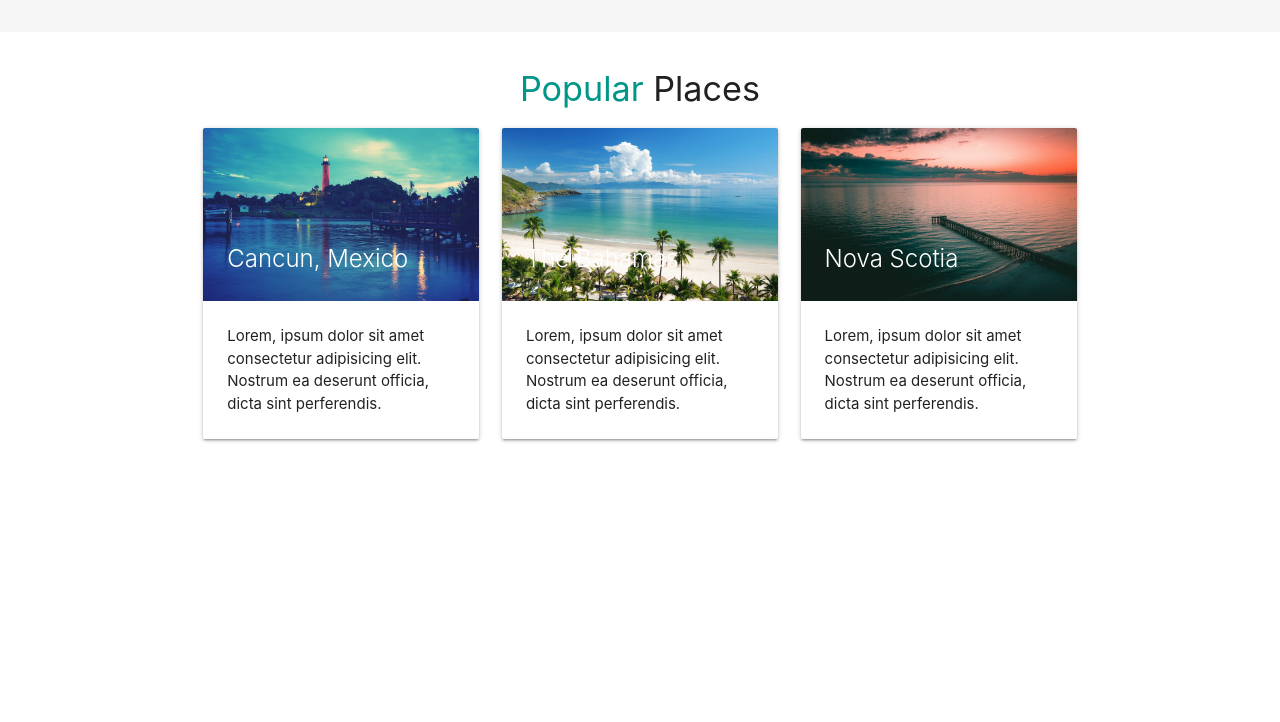
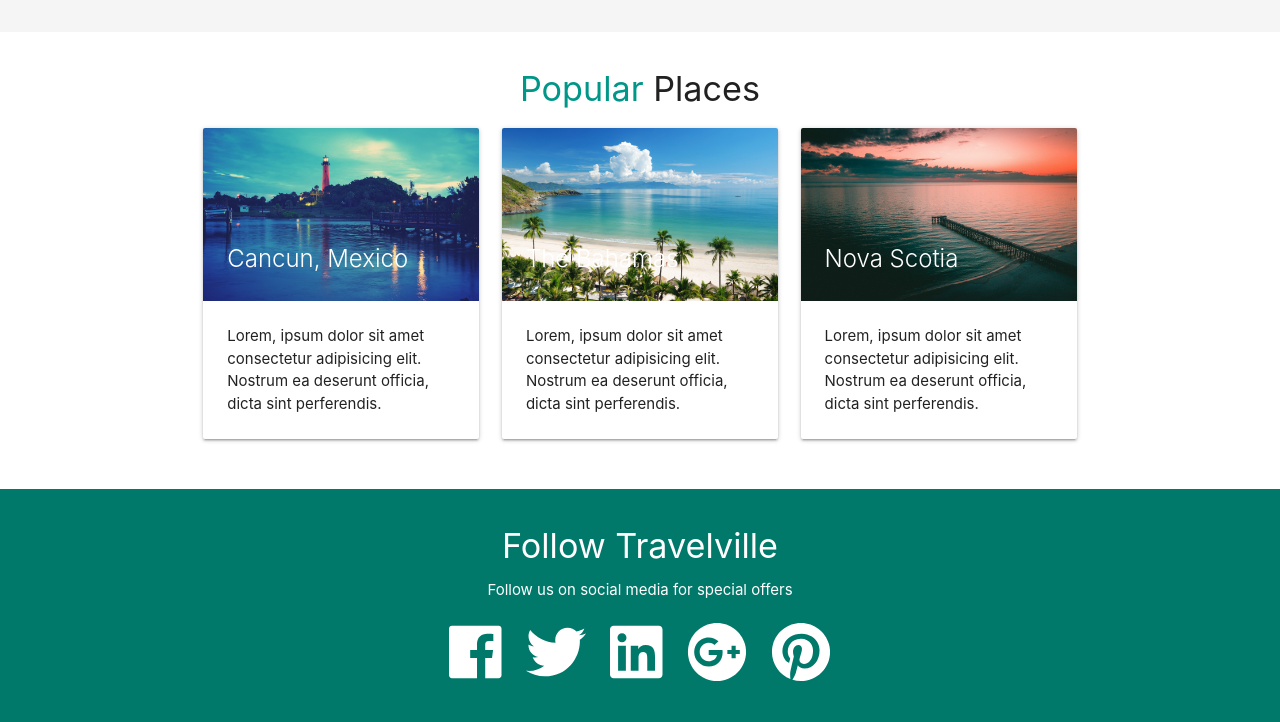
Before and after one commit to yurashalya/WebSite-on-Materialize, a plain HTML site: page index.html in a window 1280 px wide. Shown: the part 1136-1858 px from the top of the page. Before the commit the page ends 1625 px from the top, so only its background shows below. Drawn offline with nearby package versions, Linux system fonts and the light colour scheme.

Commit message:
creation Section:Follow

```diff
--- a/css/style.css
+++ b/css/style.css
@@ -4,3 +4,7 @@
 	width: 90% !important;
 	border: #f4f4f4 3px solid !important;
 }
+
+.section-follow .fa-4x {
+  margin: 5px 10px;
+}
--- a/index.html
+++ b/index.html
@@ -181,6 +181,33 @@
     </div>
   </section>
 
+  <!-- Section: Follow -->
+  <section class="section section-follow teal darken-2 white-text center">
+    <div class="container">
+      <div class="row">
+        <div class="col s12">
+          <h4>Follow Travelville</h4>
+          <p>Follow us on social media for special offers</p>
+          <a href="#" class="white-text">
+            <i class="fab fa-facebook fa-4x"></i>
+          </a>
+          <a href="#" class="white-text">
+            <i class="fab fa-twitter fa-4x"></i>
+          </a>
+          <a href="#" class="white-text">
+            <i class="fab fa-linkedin fa-4x"></i>
+          </a>
+          <a href="#" class="white-text">
+            <i class="fab fa-google-plus fa-4x"></i>
+          </a>
+          <a href="#" class="white-text">
+            <i class="fab fa-pinterest fa-4x"></i>
+          </a>
+        </div>
+      </div>
+    </div>
+  </section>
+
       <script src="https://cdnjs.cloudflare.com/ajax/libs/materialize/1.0.0-beta/js/materialize.min.js"></script>
       <script>
          //sidenav
```
